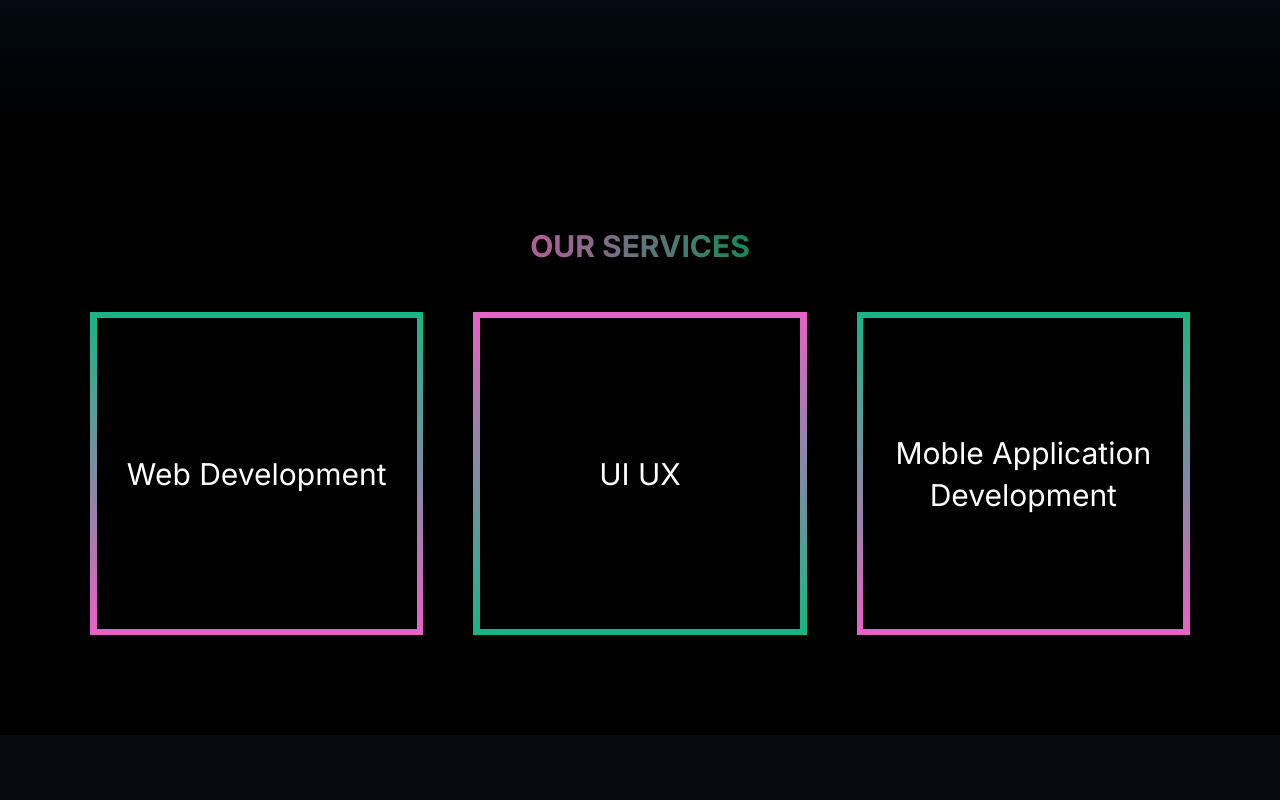
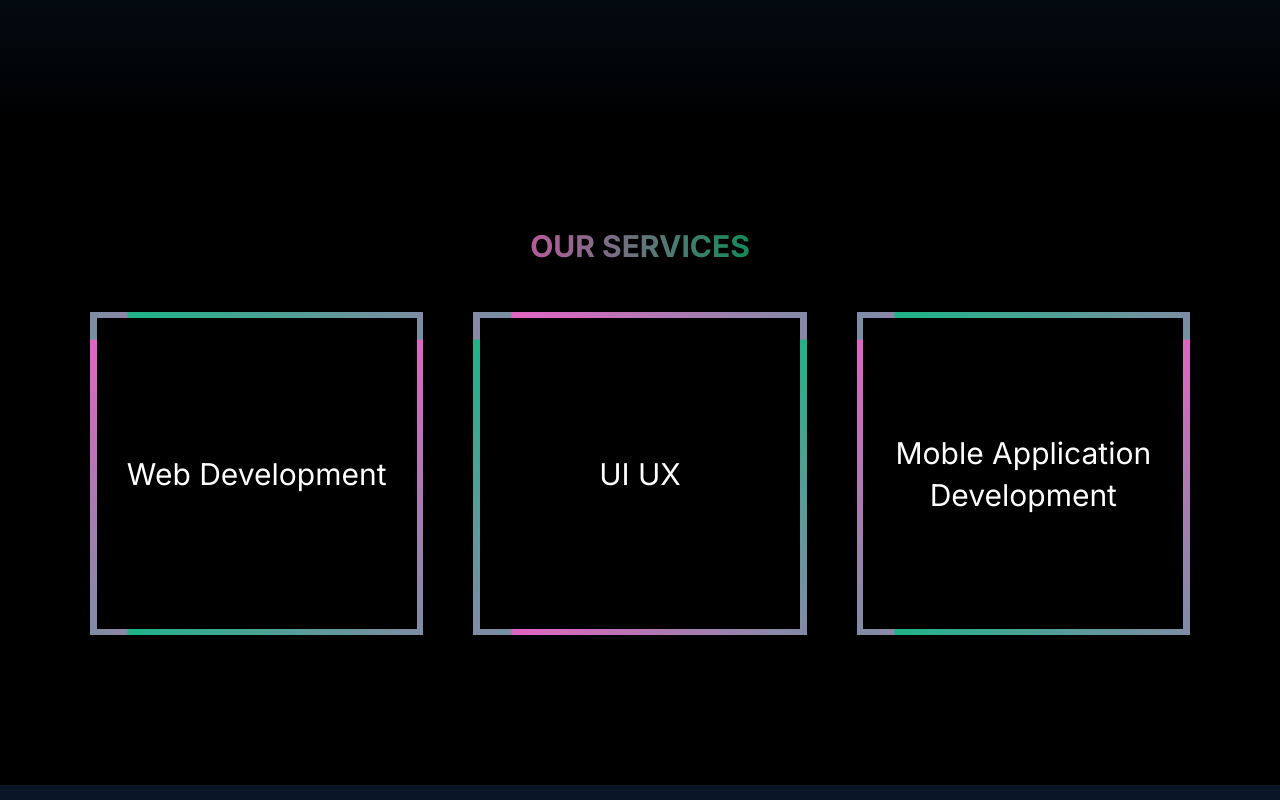
Before and after one commit to yanmoenaing118/aproject, a Next.js app: page / in a window 1280 px wide. Shown: the part 1220-2020 px from the top of the page. Built offline with nearby package versions, Linux system fonts and the light colour scheme.

Commit message:
background color

```diff
--- a/src/app/components/build-steps/BuildSteps.module.css
+++ b/src/app/components/build-steps/BuildSteps.module.css
@@ -1,6 +1,6 @@
 .buildSteps {
   padding: var(--space-xlg) 0;
-  background-color: var(--bg-color);
+  background-image: linear-gradient(#000000bb,#020508d3), linear-gradient(#22528e 50%,#22528e);
 }
 
 .steps {
--- a/src/app/components/our-services/OurServices.module.css
+++ b/src/app/components/our-services/OurServices.module.css
@@ -1,10 +1,10 @@
 .services {
   padding: var(--space-lg) 0;
   background-color: var(--black);
+  padding-bottom: var(--space-xlg);
 }
 
 .services_list {
-
   display: flex;
   gap: var(--space-5);
 }
@@ -12,13 +12,31 @@
 .service {
   flex: 1;
   height: 323px;
+  background-position: 0px 0px;
   background-image: linear-gradient(var(--gradient-service));
   position: relative;
   display: flex;
   align-items: center;
   justify-content: center;
   background-color: var(--bg-color);
+  animation-name: animateBg;
+  animation-duration: .5s;
+  animation-iteration-count: infinite;
+  animation-direction: reverse;
+  animation-timing-function: ease;
 }
+
+@keyframes animateBg {
+  0% {
+    background-position: 0 0;
+  }
+
+  100% {
+    background-position: -300px -300px;
+  }
+}
+
+
 
 .service span {
   z-index: 1;
@@ -37,4 +55,5 @@
   width: 96%;
   height: 96%;
   background-color: var(--black);
+  transform: rotate(0);
 }
--- a/src/app/components/our-services/OurServices.tsx
+++ b/src/app/components/our-services/OurServices.tsx
@@ -22,8 +22,8 @@ export default function OurServices() {
 
 function Service({ item, reverse }: { item: string; reverse: boolean }) {
   const gradient = !reverse
-    ? "linear-gradient(hsla(316, 77%, 65%, 1), hsla(161, 79%, 40%, 1) )"
-    : "linear-gradient( hsla(161, 79%, 40%, 1), hsla(316, 77%, 65%, 1))";
+    ? "linear-gradient(45deg,hsla(316, 77%, 65%, 1), hsla(161, 79%, 40%, 1) )"
+    : "linear-gradient( 45deg,hsla(161, 79%, 40%, 1), hsla(316, 77%, 65%, 1))";
   return (
     <div
       className={styles.service}
```
